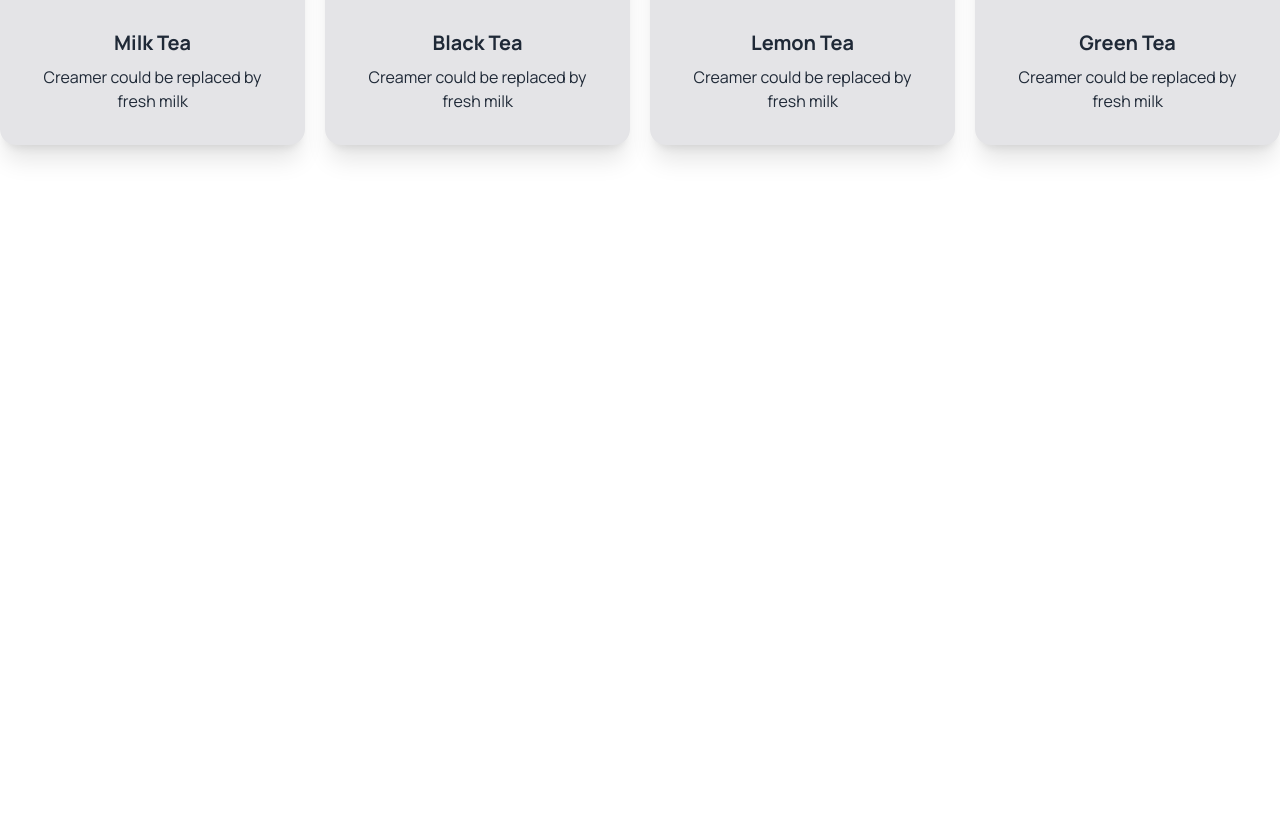
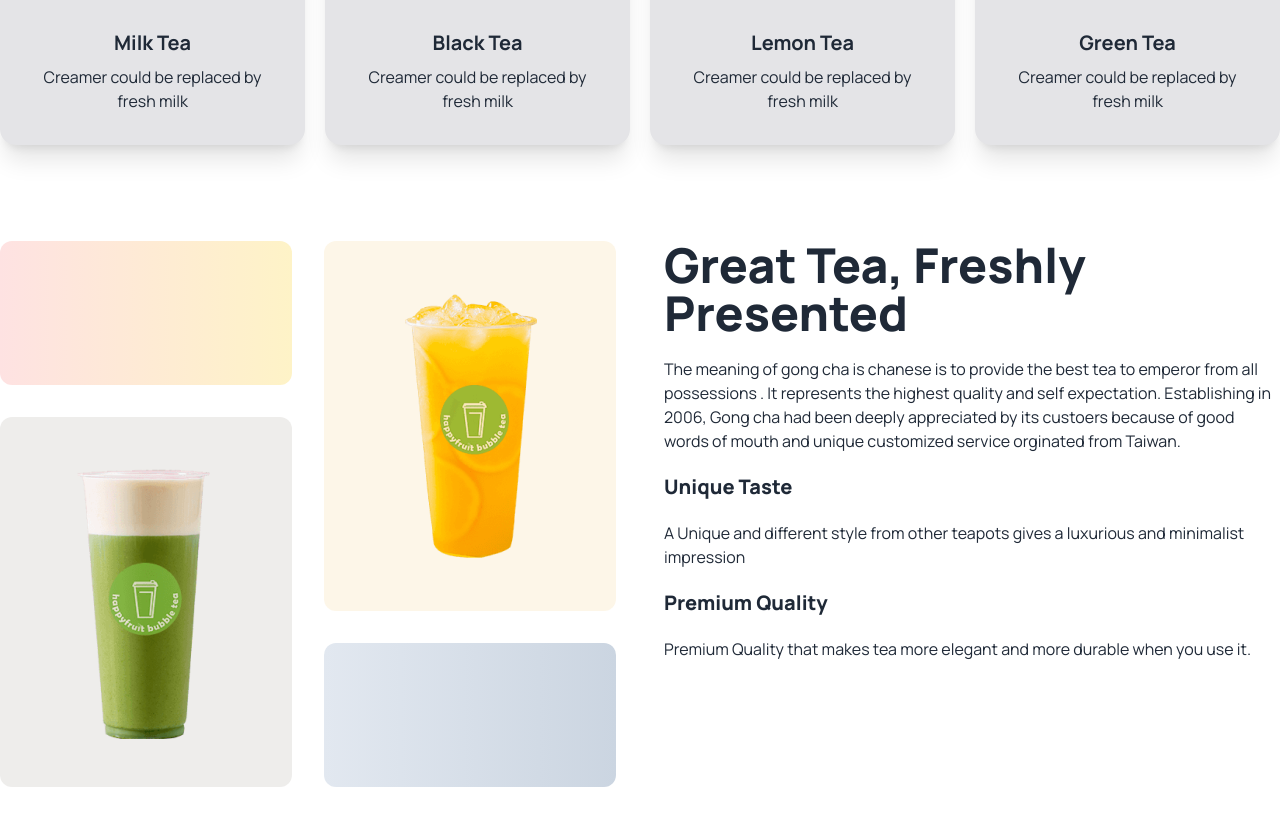
Before and after one commit to fuadhasan05/tea-house-with-daisyUI, a plain HTML site: page index.html in a window 1280 px wide. Shown: the part 876-1701 px from the top of the page. Before the commit the page ends 1117 px from the top, so only its background shows below. Drawn offline with nearby package versions, Linux system fonts and the light colour scheme.

Commit message:
added great tea section

```diff
--- a/index.html
+++ b/index.html
@@ -127,6 +127,32 @@
         </section>
 
         <!-- great tea section -->
+        <section class="my-24 flex flex-col lg:flex-row gap-12">
+            <div class="flex-1 grid grid-cols-1 md:grid-cols-2 gap-8 ">
+                <div class="rounded-xl h-36 bg-gradient-to-r from-red-100 to-amber-100"> </div>
+                <div class="row-span-2 bg-[#E6A6231A] rounded-xl px-8 py-12 flex justify-center items-center">
+                    <img  src="images/fresh-1.png" alt="">
+                </div>
+                <div class="row-span-2 bg-[#574C391A] rounded-xl px-8 py-12 flex justify-center items-center">
+                    <img src="images/fresh-2.png" alt="">
+                </div>
+                <div class="rounded-xl h-36 bg-gradient-to-r from-slate-200 to-slate-300"></div>
+
+            </div>
+            <div class="space-y-5 flex-1">
+                <h2 class="font-extrabold text-5xl">Great Tea, Freshly <br> Presented</h2>
+                <p>The meaning of gong cha is chanese is to provide the best tea to emperor from all possessions . It
+                    represents the highest quality and self expectation. Establishing in 2006, Gong cha had been deeply
+                    appreciated by its custoers because of good words of mouth and unique customized service orginated
+                    from Taiwan.</p>
+                <h4 class="text-xl font-extrabold">Unique Taste</h4>
+                <p>A Unique and different style from other teapots gives a luxurious and minimalist impression</p>
+                <h4 class="text-xl font-extrabold">Premium Quality</h4>
+                <p>Premium Quality that makes tea more elegant and more durable when you use it.</p>
+            </div>
+
+        </section>
+
     </main>
 
 
```
